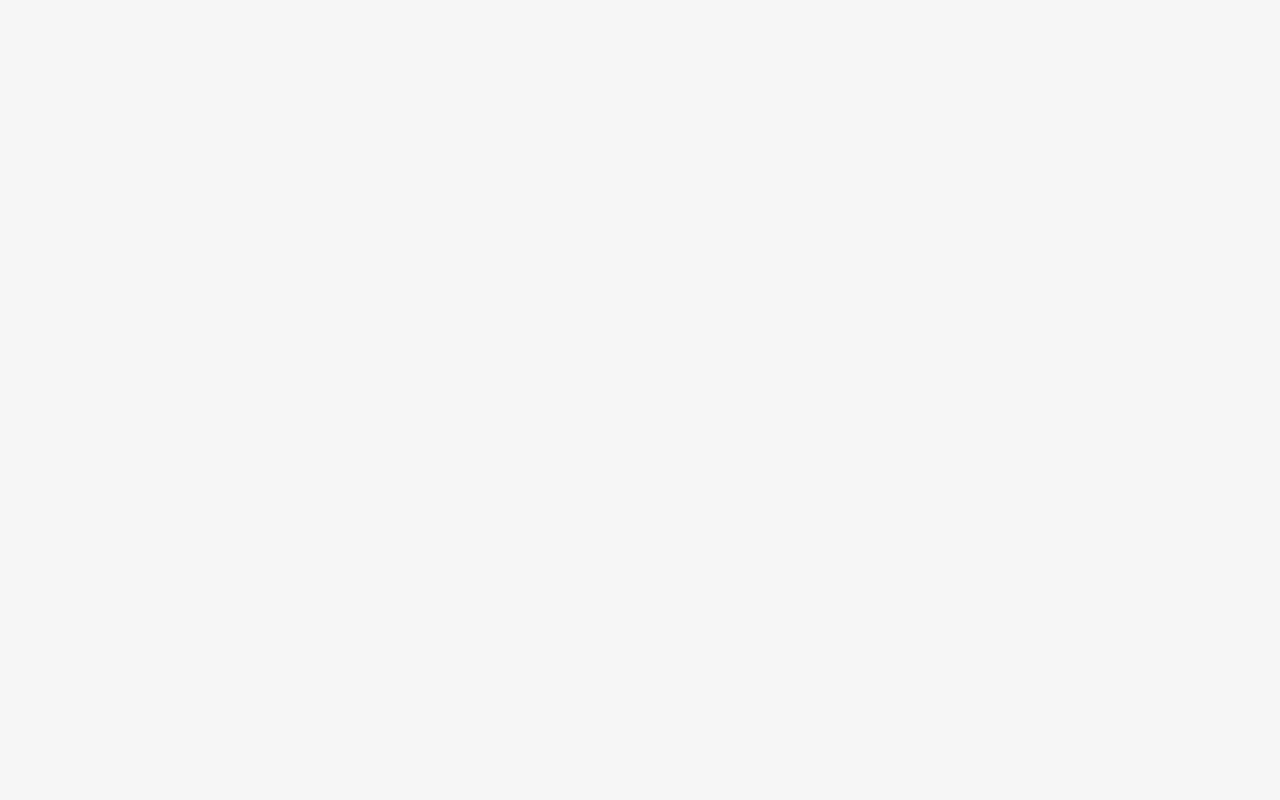
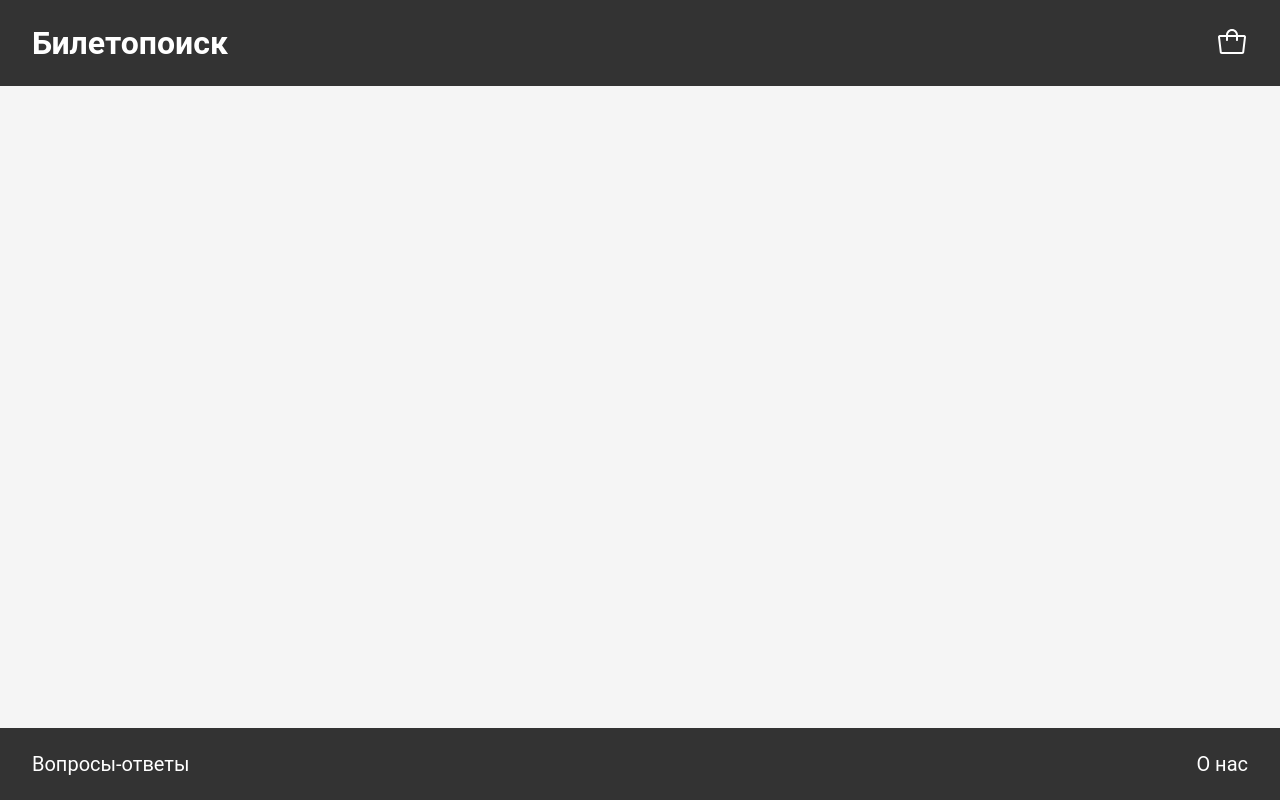
Before and after one commit to boriskulakov/shri-react, a Next.js app: page / in a window 1280 px wide. Built offline with nearby package versions, Linux system fonts and the light colour scheme.

Commit message:
Создал базовую разметку сайта
Добавил шапку и подвал сайта

```diff
--- a/package.json
+++ b/package.json
@@ -12,6 +12,7 @@
     "@types/node": "20.3.1",
     "@types/react": "18.2.13",
     "@types/react-dom": "18.2.6",
+    "classnames": "^2.3.2",
     "eslint": "8.43.0",
     "eslint-config-next": "13.4.7",
     "next": "13.4.7",
--- /dev/null
+++ b/src/app/about/page.tsx
@@ -0,0 +1,3 @@
+export default function About() {
+  return <div>О нас</div>
+}
--- a/src/app/css/globals.css
+++ b/src/app/css/globals.css
@@ -7,11 +7,15 @@
 html,
 body {
   max-width: 100vw;
-  overflow-x: hidden;
+  min-height: 100vh;
 }
 
 body {
   background: #f5f5f5;
+  display: flex;
+  flex-flow: column nowrap;
+  position: relative;
+  font-family: Roboto, Oxygen, Ubuntu, Cantarell, 'Open Sans', 'Helvetica Neue', sans-serif;
 }
 
 a {
--- /dev/null
+++ b/src/app/css/layout.module.css
@@ -0,0 +1,36 @@
+.main {
+  display: flex;
+  flex: 1 0 100px;
+}
+
+.header {
+  position: sticky;
+  top: 0;
+}
+
+.header,
+.footer {
+  display: flex;
+  width: 100%;
+  padding: 24px 32px;
+  justify-content: space-between;
+  align-items: center;
+  background: #333;
+  color: #fff;
+}
+
+.logo {
+  font-size: 32px;
+  font-weight: 700;
+}
+
+.basket {
+  width: 32px;
+  height: 32px;
+  flex-shrink: 0;
+}
+
+.footer_links {
+  color: #fff;
+  font-size: 20px;
+}
--- a/src/app/css/page.module.css
+++ /dev/null
@@ -1,4 +0,0 @@
-.main {
-  display: flex;
-  min-height: 100vh;
-}
--- /dev/null
+++ b/src/app/footer.tsx
@@ -0,0 +1,18 @@
+import classNames from 'classnames'
+import styles from './css/layout.module.css'
+import Link from 'next/link'
+
+function Footer() {
+  return (
+    <footer className={classNames(styles.footer)}>
+      <Link href="/questions" className={classNames(styles.footer_links)}>
+        Вопросы-ответы
+      </Link>
+      <Link href="/about" className={classNames(styles.footer_links)}>
+        О нас
+      </Link>
+    </footer>
+  )
+}
+
+export default Footer
--- /dev/null
+++ b/src/app/header.tsx
@@ -0,0 +1,18 @@
+import classNames from "classnames"
+import styles from './css/layout.module.css'
+import Link from "next/link"
+import Image from "next/image"
+import basket from '@/icons/icon-basket.svg'
+
+function Header() {
+  return (
+    <header className={classNames(styles.header)}>
+      <Link href="/" className={classNames(styles.logo)}>
+        Билетопоиск
+      </Link>
+      <Image src={basket} alt="Корзина"/>
+    </header>
+  )
+}
+
+export default Header
--- a/src/app/layout.tsx
+++ b/src/app/layout.tsx
@@ -1,4 +1,7 @@
 import './css/globals.css'
+import styles from './css/layout.module.css'
+import Footer from './footer'
+import Header from './header'
 
 export const metadata = {
   title: 'Билетопоиск',
@@ -12,7 +15,11 @@ export default function RootLayout({
 }) {
   return (
     <html lang="ru">
-      <body>{children}</body>
+      <body>
+        <Header />
+        <main className={styles.main}>{children}</main>
+        <Footer />
+      </body>
     </html>
   )
 }
--- a/src/app/page.tsx
+++ b/src/app/page.tsx
@@ -1,6 +1,5 @@
-import Image from 'next/image'
 import styles from './css/page.module.css'
 
 export default function Home() {
-  return <main className={styles.main}></main>
+  return <div></div>
 }
--- /dev/null
+++ b/src/app/questions/page.tsx
@@ -0,0 +1,3 @@
+export default function Questions() {
+  return <div>Вопросы-ответы</div>
+}
--- a/tsconfig.json
+++ b/tsconfig.json
@@ -19,8 +19,11 @@
         "name": "next"
       }
     ],
+    "baseUrl": ".",
     "paths": {
-      "@/*": ["./src/*"]
+      "@/*": ["./src/*"],
+      "@/icons/*": ["./src/icons/*"],
+      "@/images/*": ["./src/images/*"],
     }
   },
   "include": ["next-env.d.ts", "**/*.ts", "**/*.tsx", ".next/types/**/*.ts"],
```
Also changed, not shown: src/icons/icon-basket.svg (added), 1 other file (tests, documents, lock files or other folders).
